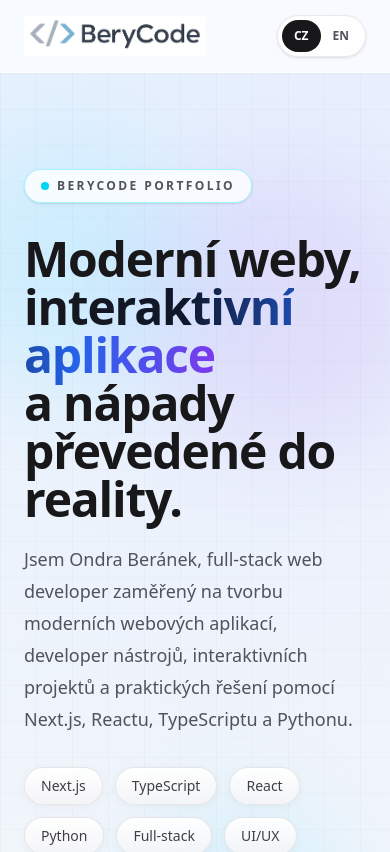
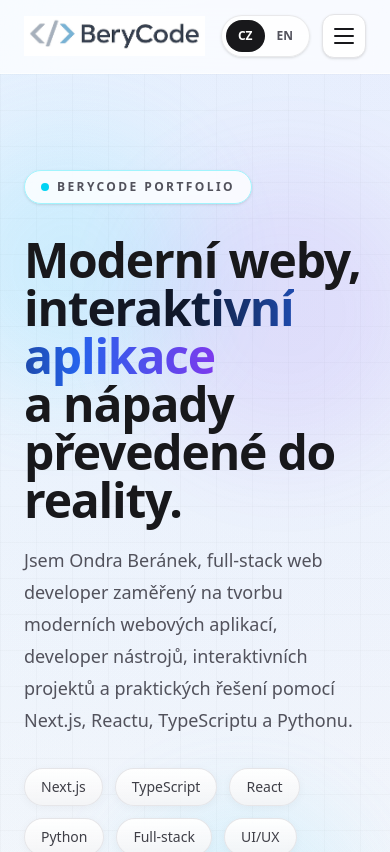
Before and after one commit to I3lade02/berycode-next, a Next.js app: page / in a window 390 px wide. Shown: the top 852 px of the page. Built offline with nearby package versions, Linux system fonts and the light colour scheme.

Commit message:
added back mobile menu

```diff
--- a/src/components/layout/Navbar.tsx
+++ b/src/components/layout/Navbar.tsx
@@ -1,13 +1,16 @@
 "use client";
 
+import { useState } from "react";
 import Image from "next/image";
 import Link from "next/link";
+
 import Container from "./Container";
 import LanguageSwitcher from "./LanguageSwitcher";
 import { useLanguage } from "@/components/providers/LanguageProvider";
 
 export default function Navbar() {
   const { t } = useLanguage();
+  const [open, setOpen] = useState(false);
 
   const links = [
     { href: "/", label: t.nav.home },
@@ -31,7 +34,6 @@ export default function Navbar() {
           />
         </Link>
 
-        <div className="ml-auto flex items-center gap-3">
         <nav className="hidden items-center gap-2 rounded-full border border-zinc-200/80 bg-white/80 p-1 shadow-sm md:flex">
           {links.map((link) => (
             <Link
@@ -45,9 +47,70 @@ export default function Navbar() {
           ))}
         </nav>
 
+        <div className="flex items-center gap-3">
           <LanguageSwitcher />
+
+          <button
+            type="button"
+            aria-label={open ? "Close menu" : "Open menu"}
+            aria-expanded={open}
+            onClick={() => setOpen((prev) => !prev)}
+            className="group relative flex h-11 w-11 items-center justify-center rounded-xl border border-zinc-200 bg-white shadow-sm transition hover:bg-zinc-100 md:hidden"
+          >
+            <span className="sr-only">
+              {open ? "Close navigation menu" : "Open navigation menu"}
+            </span>
+
+            <span className="relative h-4 w-5">
+              <span
+                className={`absolute left-0 h-0.5 w-5 rounded-full bg-zinc-900 transition-all duration-700 ease-out ${
+                  open ? "top-1/2 -translate-y-1/2 rotate-45" : "top-0"
+                }`}
+              />
+              <span
+                className={`absolute top-1/2 left-0 h-0.5 w-5 -translate-y-1/2 rounded-full bg-zinc-900 transition-all duration-300 ease-out ${
+                  open ? "opacity-0" : "opacity-100"
+                }`}
+              />
+              <span
+                className={`absolute left-0 h-0.5 w-5 rounded-full bg-zinc-900 transition-all duration-700 ease-out ${
+                  open ? "top-1/2 -translate-y-1/2 -rotate-45" : "bottom-0"
+                }`}
+              />
+            </span>
+          </button>
         </div>
       </Container>
+
+      <div
+        className={`overflow-hidden border-t border-zinc-200 bg-white transition-all duration-700 ease-out md:hidden ${
+          open
+            ? "max-h-96 translate-y-0 opacity-100"
+            : "max-h-0 -translate-y-2 opacity-0"
+        }`}
+      >
+        <Container className="py-4">
+          <nav className="flex flex-col">
+            {links.map((link, index) => (
+              <Link
+                key={link.href}
+                href={link.href}
+                prefetch={false}
+                onClick={() => setOpen(false)}
+                className={`translate-y-0 py-3 text-base font-medium text-zinc-700 transition-all hover:text-zinc-900 ${
+                  open ? "opacity-100" : "opacity-0"
+                }`}
+                style={{
+                  transitionDuration: "220ms",
+                  transitionDelay: open ? `${index * 45}ms` : "0ms",
+                }}
+              >
+                {link.label}
+              </Link>
+            ))}
+          </nav>
+        </Container>
+      </div>
     </header>
   );
 }
```
Lines whose indentation alone changed are shown as unchanged.
